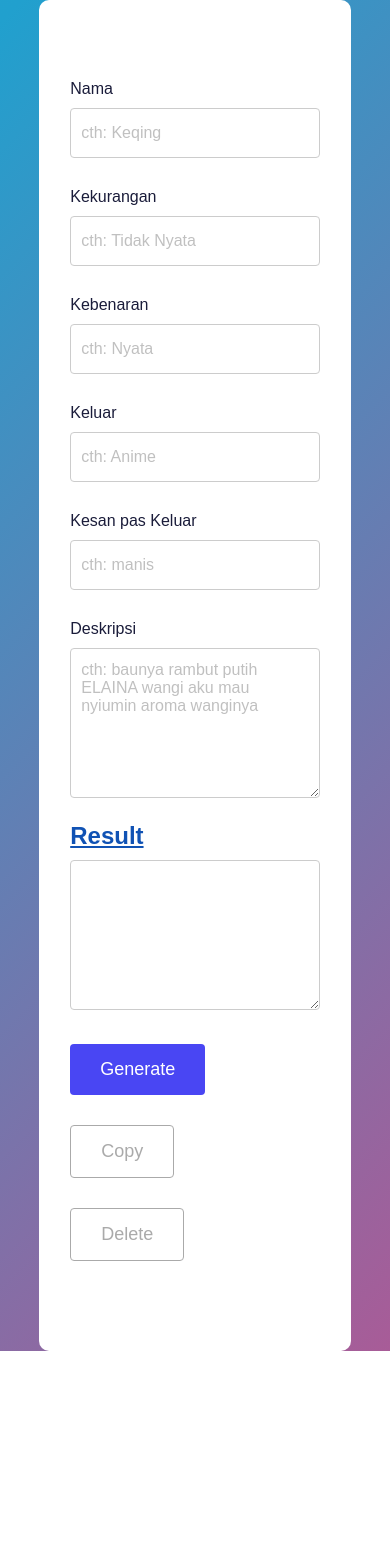
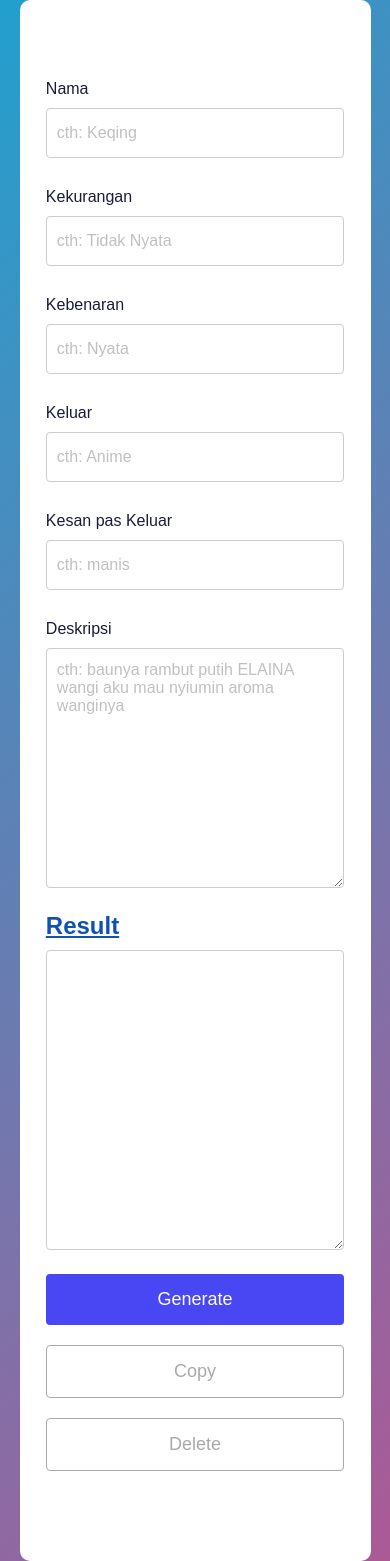
Before and after one commit to irvanmoses/wangy-wangy-generator, a PHP site: page / in a window 390 px wide. Shown: the part 150-1711 px from the top of the page. Before the commit the page ends 1501 px from the top, so only its background shows below. Run offline with PHP 8.4, Linux system fonts and the light colour scheme; some libraries are stand-ins or nearby versions.

Commit message:
upload new file

```diff
--- a/assets/script.js
+++ b/assets/script.js
@@ -45,7 +45,7 @@ copy_btn.addEventListener('click',event => {
     document.execCommand("copy");
 
     document.querySelector('#copy-alert').innerText = 'Text Copied!';
-    document.querySelector('#copy-alert').style.cssText = "text-align:center; background-color:rgb(31, 100, 204);padding: 10px;color: white; border-radius:2px";
+    document.querySelector('#copy-alert').style.cssText = "text-align:center; background-color: #217adf; padding: 10px;color: white; border-radius:2px";
 
     setTimeout(function ()
     {
@@ -58,4 +58,12 @@ delete_btn.addEventListener('click', event => {
     text.select();
     text.setSelectionRange(0,99999);
     document.execCommand("delete");
+
+    document.querySelector('#copy-alert').innerText = 'Text Deleted!';
+    document.querySelector('#copy-alert').style.cssText = "text-align:center; background-color: #e92556; padding: 10px; color: white; border-radius:2px";
+
+    setTimeout(function ()
+    {
+        document.querySelector('#copy-alert').style.display = 'none'
+    }, 3000)
 })
--- a/assets/style.css
+++ b/assets/style.css
@@ -159,3 +159,33 @@ label {
 		background-position: 0% 50%;
 	}
 }
+
+
+@media only screen and (max-width:660px) {
+
+    main {
+        width: 90%;
+    }
+
+    #form {
+        width: 85%;
+    }
+
+    button {
+        width: 100%;
+        margin: 20px 0 0 0;
+    }
+
+    #deskripsi {
+        height: 240px;
+    }
+
+    #text {
+        height: 300px;
+    }
+
+    .result {
+        width: 85%;
+        margin: 0 auto;
+    }
+}
```
